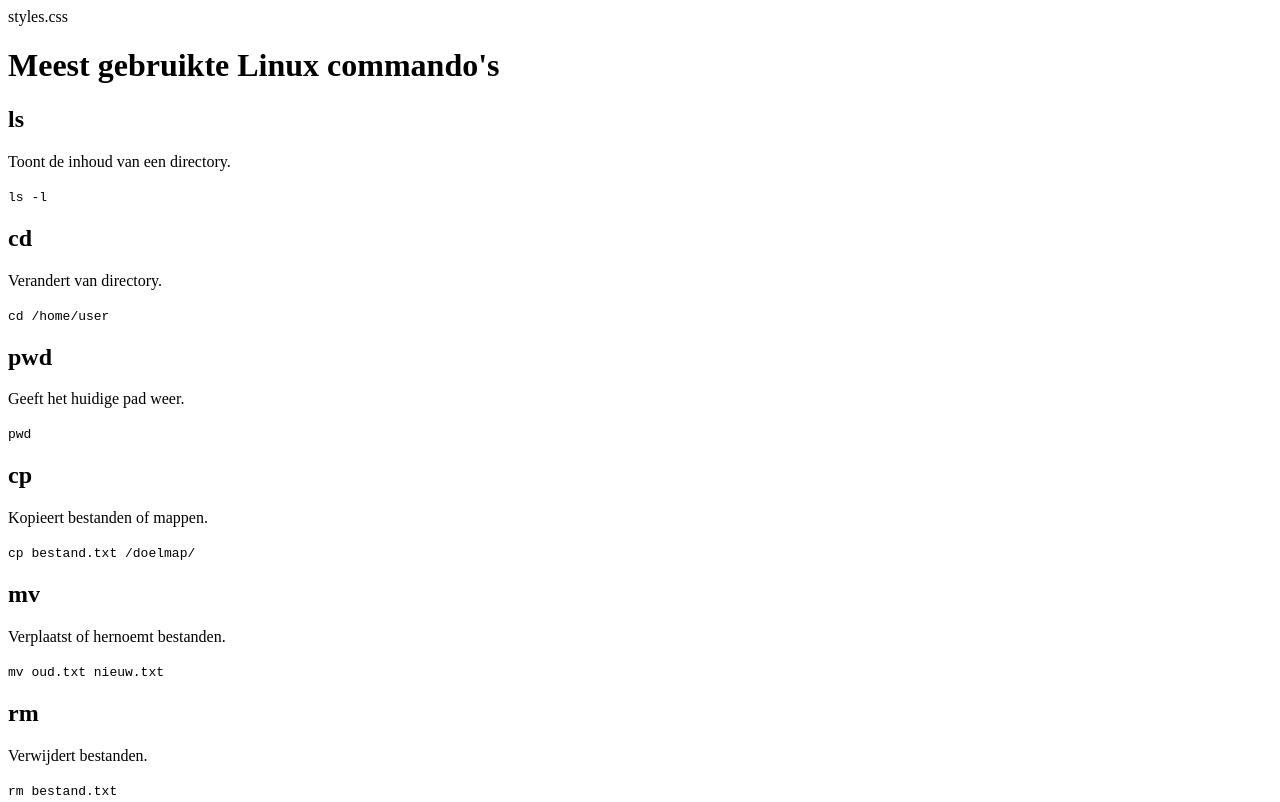
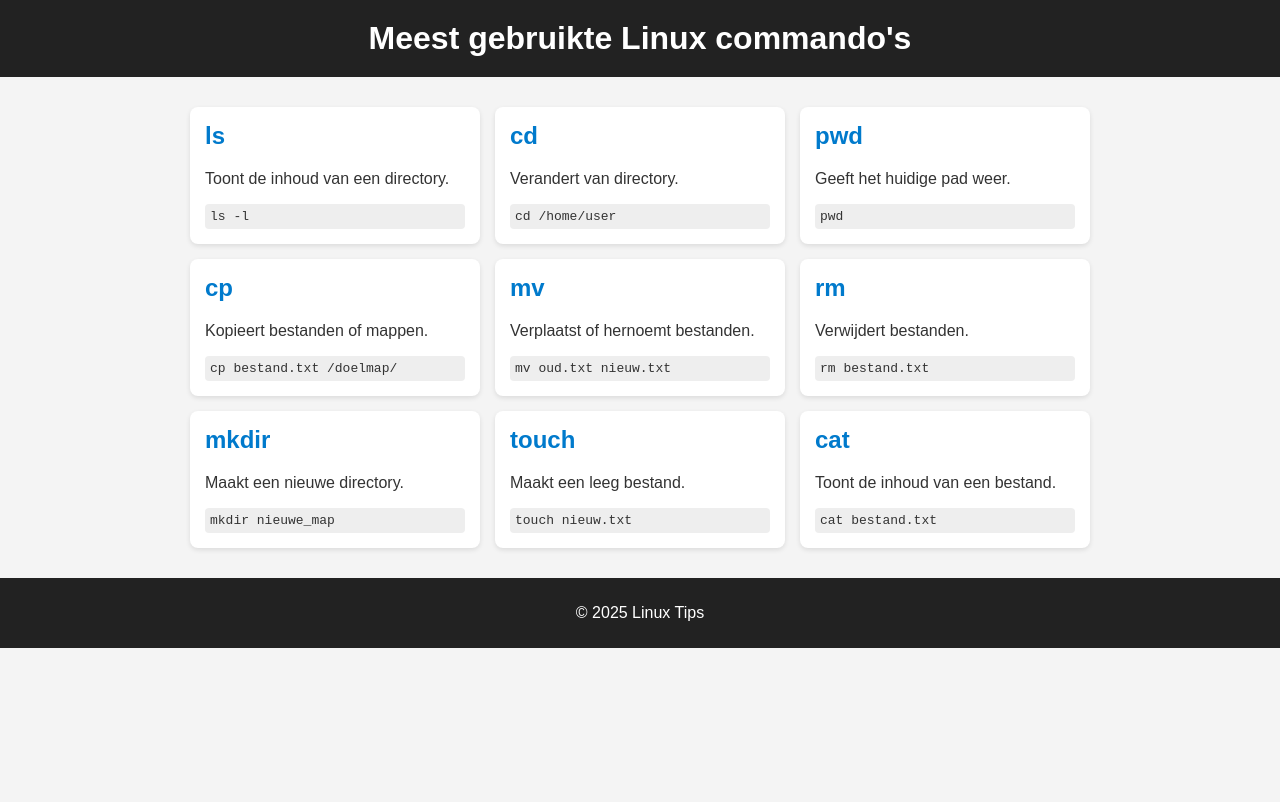
Before and after one commit to MG-Polo/DevOps_HTMLPage, a plain HTML site: page index.html in a window 1280 px wide. Shown: the top 802 px of the page. Drawn offline with Linux system fonts and the light colour scheme.

Commit message:
Update index.html

```diff
--- a/index.html
+++ b/index.html
@@ -4,7 +4,66 @@
     <meta charset="UTF-8">
     <meta name="viewport" content="width=device-width, initial-scale=1.0">
     <title>Meest gebruikte Linux commando's</title>
-    styles.css
+    <style>
+        body {
+            font-family: Arial, sans-serif;
+            margin: 0;
+            padding: 0;
+            background-color: #f4f4f4;
+            color: #333;
+        }
+
+        header {
+            background-color: #222;
+            color: #fff;
+            text-align: center;
+            padding: 20px 0;
+        }
+
+        h1 {
+            margin: 0;
+        }
+
+        main {
+            max-width: 900px;
+            margin: 20px auto;
+            padding: 10px;
+        }
+
+        .commands {
+            display: grid;
+            grid-template-columns: repeat(auto-fit, minmax(250px, 1fr));
+            gap: 15px;
+        }
+
+        article {
+            background: #fff;
+            border-radius: 8px;
+            padding: 15px;
+            box-shadow: 0 2px 5px rgba(0,0,0,0.1);
+        }
+
+        article h2 {
+            margin-top: 0;
+            color: #007acc;
+        }
+
+        code {
+            display: block;
+            background: #eee;
+            padding: 5px;
+            border-radius: 4px;
+            font-family: monospace;
+        }
+
+        footer {
+            text-align: center;
+            padding: 10px;
+            background-color: #222;
+            color: #fff;
+            margin-top: 20px;
+        }
+    </style>
 </head>
 <body>
     <header>
```
